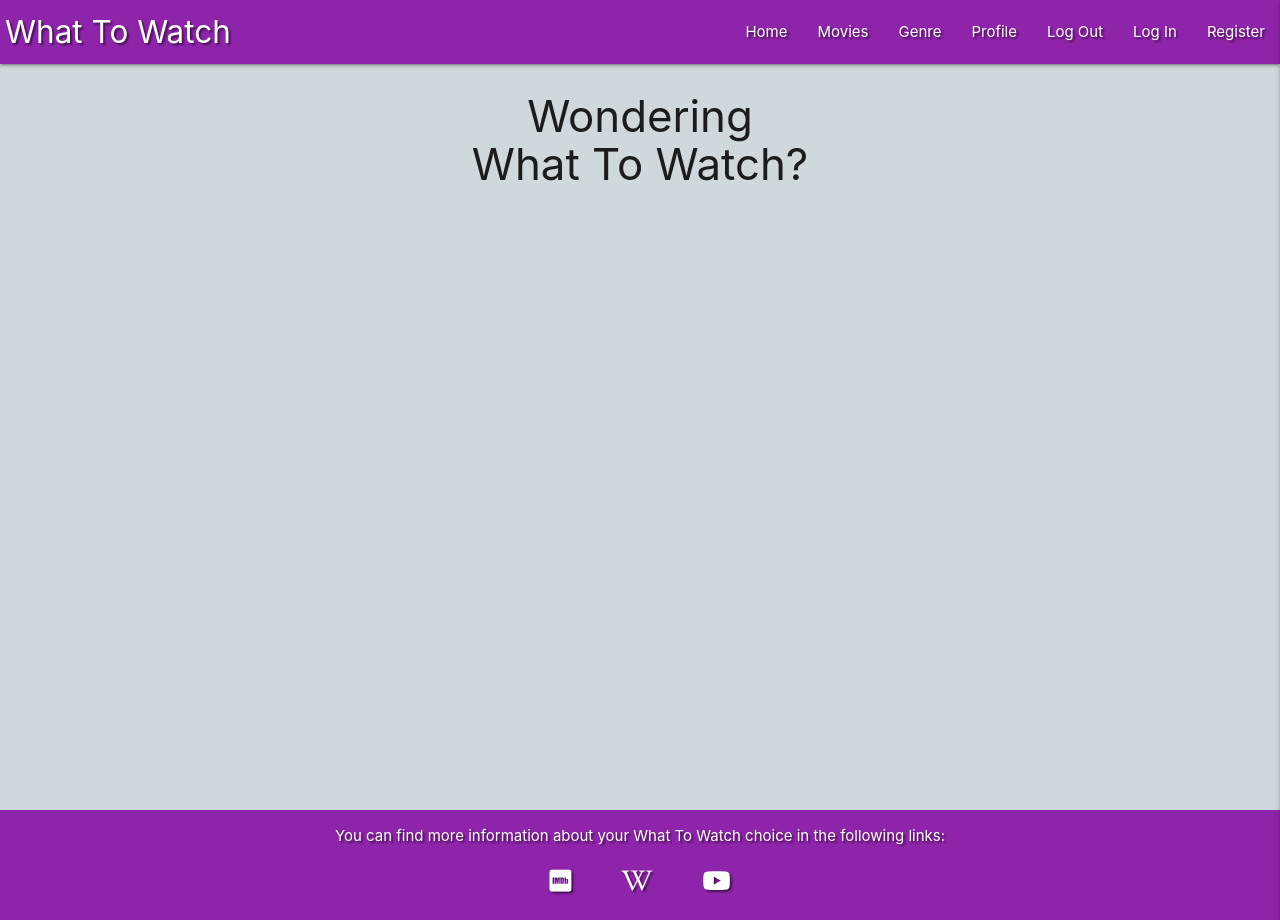
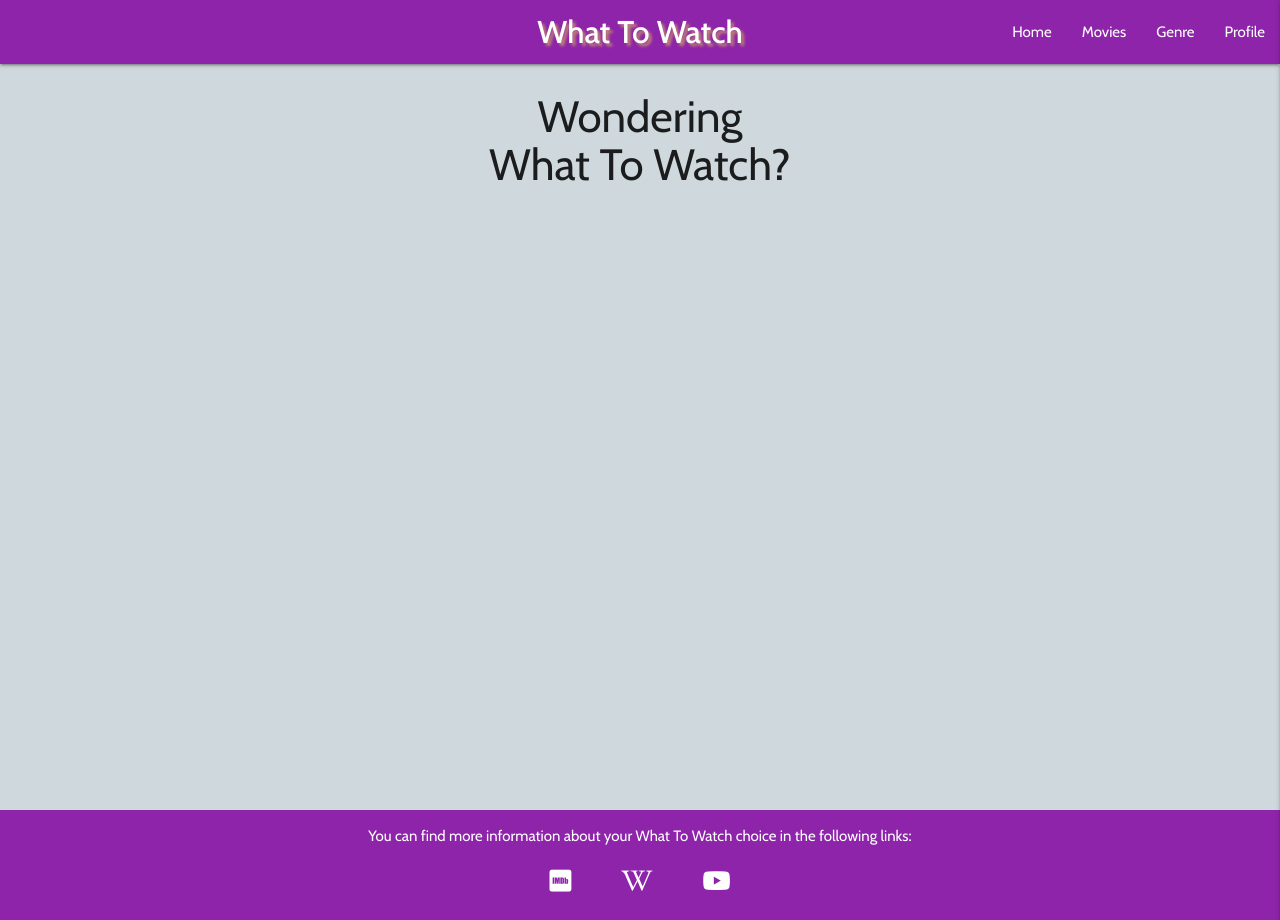
Before and after one commit to Code-Institute-Submissions/ms3-what-to-watch, a Flask app: page / in a window 1280 px wide. Run offline with Flask 2, Linux system fonts and the light colour scheme; some libraries are stand-ins or nearby versions.

Commit message:
Add Google Font and basic structure to README.md

```diff
--- a/static/css/style.css
+++ b/static/css/style.css
@@ -1,16 +1,19 @@
+@import url('https://fonts.googleapis.com/css2?family=Cabin:ital,wght@0,400;0,500;0,600;0,700;1,400;1,500&display=swap');
+
 body {
     background-color: #cfd8dc;
+    font-family: 'Cabin', sans-serif;
     display: flex;
     min-height: 100vh;
     flex-direction: column;
 }
 
 .text-shadow {
-    text-shadow: 2px 2px 2px rgba(0, 0, 0, 0.5);
+    text-shadow: 3px 3px 3px rgba(242, 228, 58, 0.5);
 }
 
 nav .brand-logo {
-    padding-left: 5px;
+    font-weight: 500;
 }
 
 main {
--- a/templates/base.html
+++ b/templates/base.html
@@ -14,18 +14,15 @@
 <body>
 
     <header>
-        <nav class="nav-extended purple darken-1 text-shadow">
+        <nav class="nav-extended purple darken-1">
             <div class="nav-wrapper">
-                <a href="{{ url_for('get_home') }}" class="brand-logo">What To Watch</a>
+                <a href="{{ url_for('get_home') }}" class="brand-logo center text-shadow">What To Watch</a>
                 <a href="#" data-target="mobile-demo" class="sidenav-trigger right"><i class="fas fa-bars"></i></a>
                 <ul class="right hide-on-med-and-down">
                     <li><a href="{{ url_for('get_home') }}">Home</a></li>
                     <li><a href="{{ url_for('get_movies') }}">Movies</a></li>
                     <li><a href="#">Genre</a></li>
                     <li><a href="#">Profile</a></li>
-                    <li><a href="#">Log Out</a></li>
-                    <li><a href="#">Log In</a></li>
-                    <li><a href="#">Register</a></li>
                 </ul>
             </div>
         </nav>
@@ -36,9 +33,6 @@
             <li><a href="{{ url_for('get_movies') }}">Movies</a></li>
             <li><a href="#">Genre</a></li>
             <li><a href="#">Profile</a></li>
-            <li><a href="#">Log Out</a></li>
-            <li><a href="#">Log In</a></li>
-            <li><a href="#">Register</a></li>
         </ul>
     </header>
 
@@ -47,7 +41,7 @@
         {% endblock %}
     </main>
 
-    <footer class="page-footer purple darken-1 text-shadow">
+    <footer class="page-footer purple darken-1">
         <div class="row">
             <div class="col s12 center-align">
                 <p>You can find more information about your What To Watch choice in the following links:</p>
```
Also changed, not shown: README.md.
